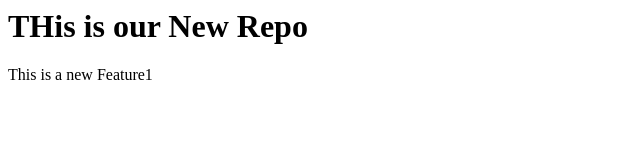
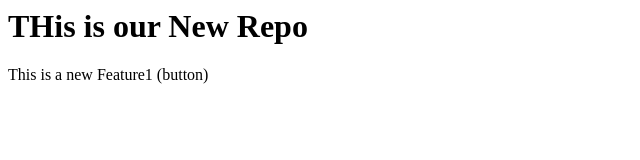
Before and after one commit to sagarsadamate975/LocalRepositary, a plain HTML site: page index.html in a window 1280 px wide. Shown: the full height of the page, 0-640 px from the left. Drawn offline with Linux system fonts and the light colour scheme.

Commit message:
Add new button

```diff
--- a/index.html
+++ b/index.html
@@ -1,2 +1,2 @@
 <h1>THis is our New Repo</h1>
-<p>This is a new Feature1</p>
+<p>This is a new Feature1 (button)</p>
```
